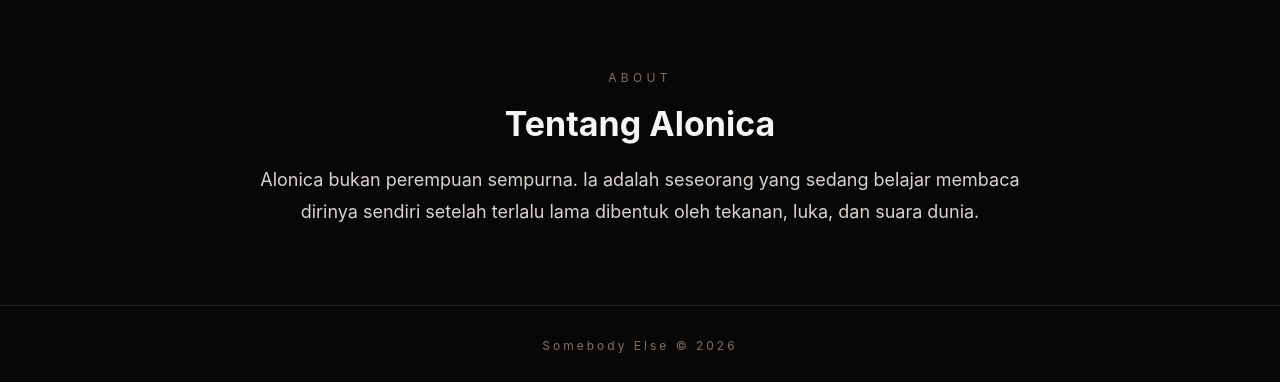
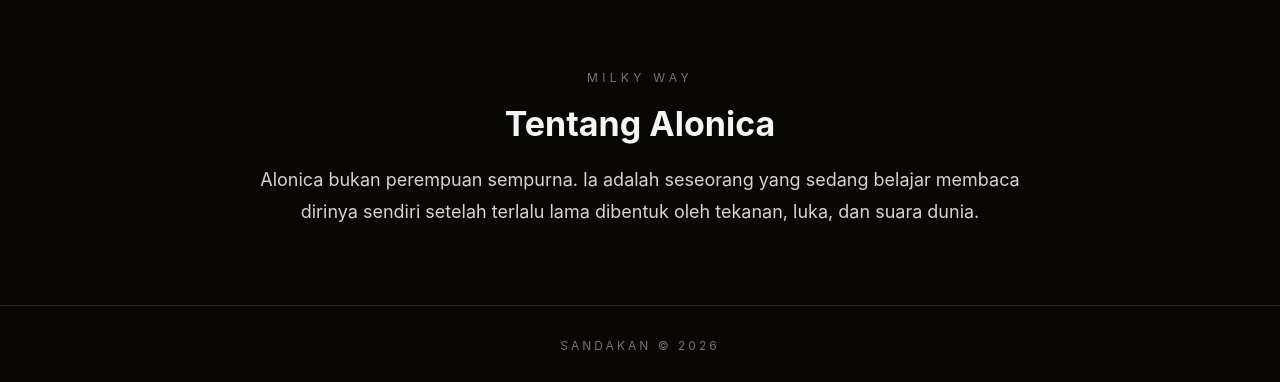
Before and after one commit to ivex190/alonica-website, a React (Vite) app in the folder alonica-website/: page / in a window 1280 px wide. Shown: the part 3070-3452 px from the top of the page. Built offline with nearby package versions, Linux system fonts and the light colour scheme.

Commit message:
Update 'About' section and footer text

```diff
--- a/alonica-website/src/main.jsx
+++ b/alonica-website/src/main.jsx
@@ -186,7 +186,7 @@ function App() {
 
         <section id="about" className="about-section">
           <div className="container-narrow about-box">
-            <p className="eyebrow">About</p>
+            <p className="eyebrow">Milky Way</p>
             <h2>Tentang Alonica</h2>
             <p>
               Alonica bukan perempuan sempurna. Ia adalah seseorang yang sedang belajar membaca dirinya sendiri setelah terlalu lama dibentuk oleh tekanan, luka, dan suara dunia.
@@ -195,7 +195,7 @@ function App() {
         </section>
       </main>
 
-      <footer className="site-footer">Somebody Else © 2026</footer>
+      <footer className="site-footer">SANDAKAN © 2026</footer>
     </div>
   );
 }
```
